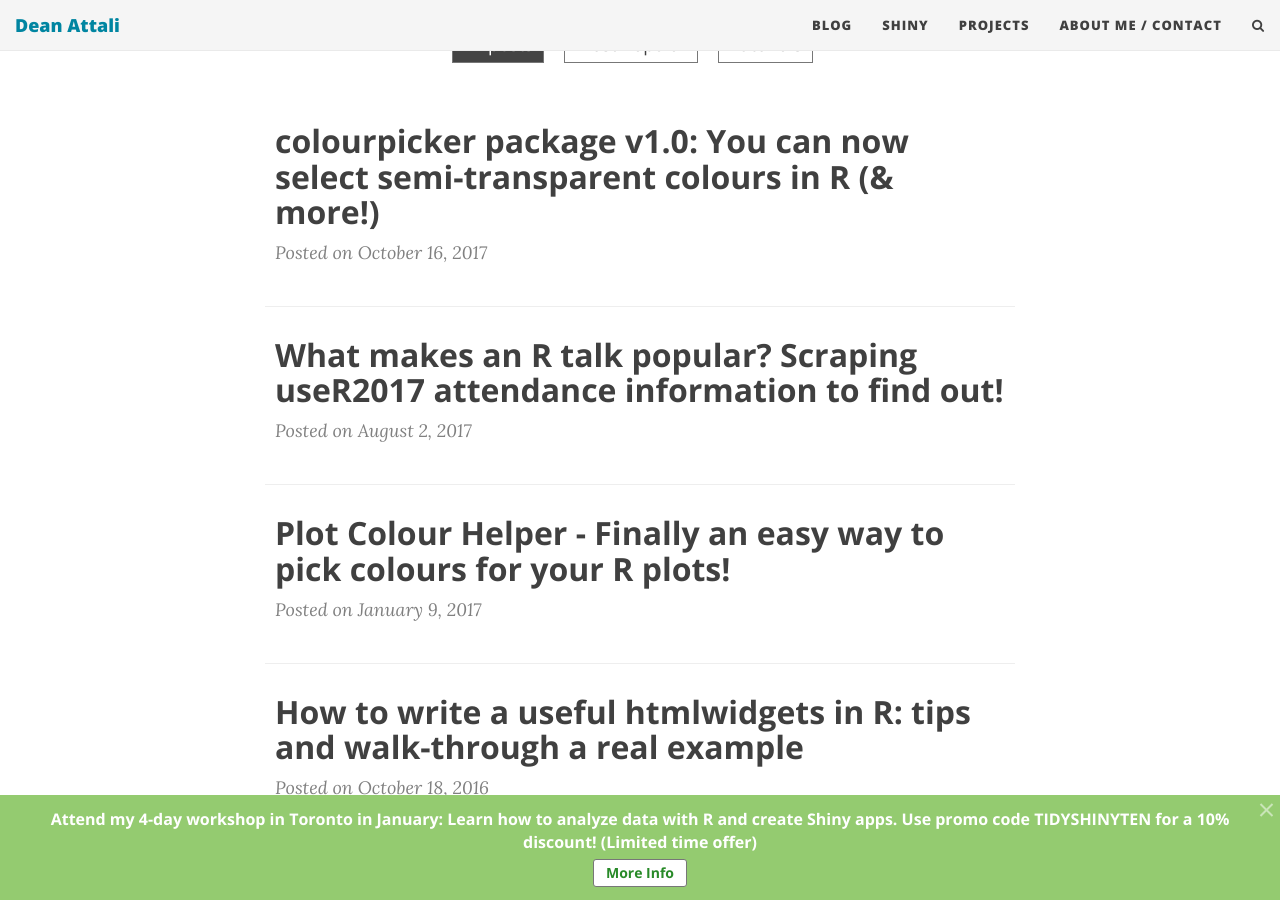
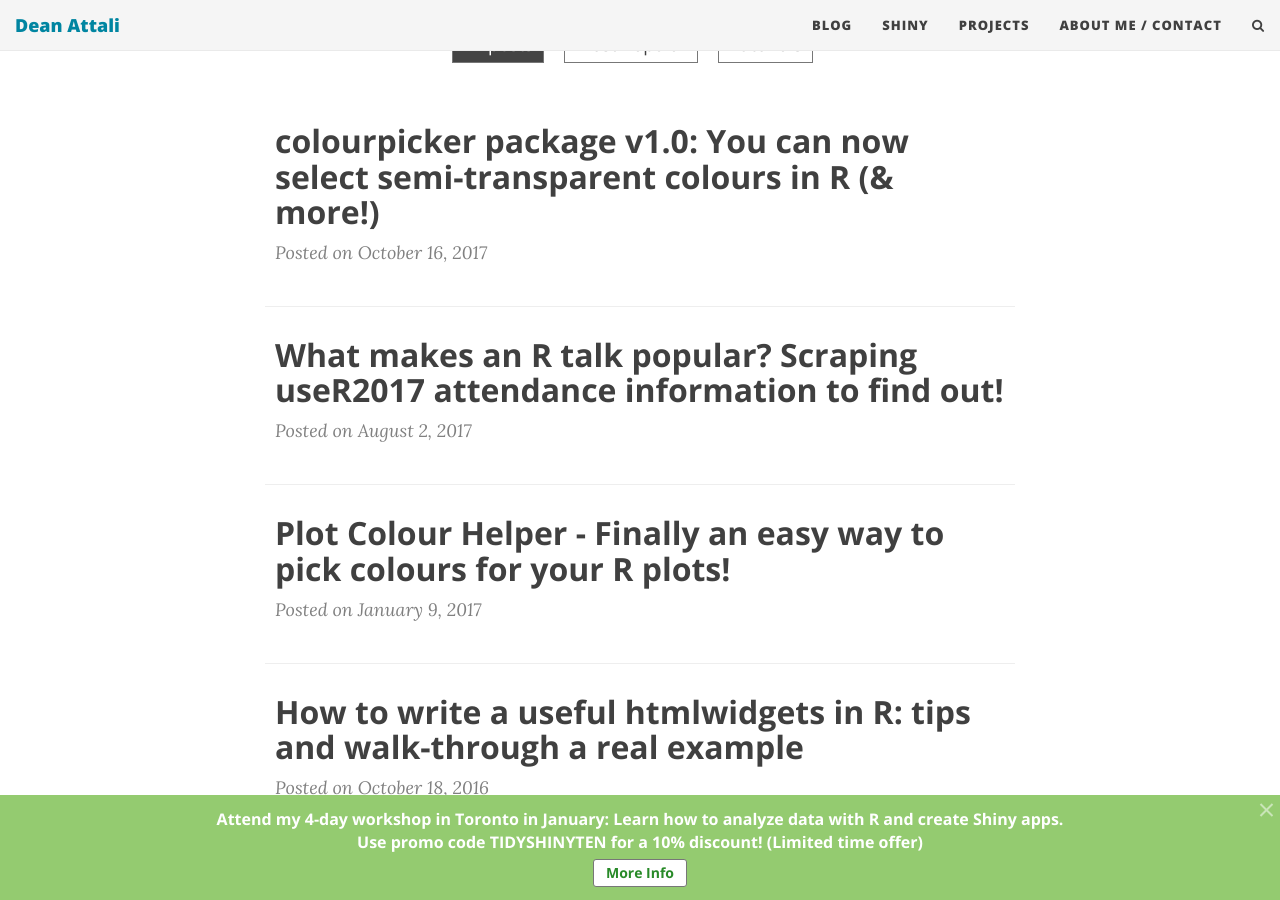
Before and after one commit to daattali/daattali.github.io, a Jekyll site: the page built from index.html, in a window 1280 px wide and 900 px high, scrolled down 552 px. Built offline with Jekyll 4.4.1, drawn with Linux system fonts in a browser that asks for light colours; nearby versions of some CDN libraries; the list of posts is cut into pages by our own code.

Commit message:
Update footer.html

```diff
--- a/_includes/footer.html
+++ b/_includes/footer.html
@@ -155,7 +155,7 @@
     <div>
       <div>
         <div class="addthis_bar_message2">
-          <span style="white-space:pre-line;display:inherit;word-wrap:normal;">Attend my 4-day workshop in Toronto in January: Learn how to analyze data with R and create Shiny apps. Use promo code TIDYSHINYTEN for a 10% discount! (Limited time offer)
+          <span style="white-space:pre-line;display:inherit;word-wrap:normal;">Attend my 4-day workshop in Toronto in January: Learn how to analyze data with R and create Shiny apps.<br/>Use promo code TIDYSHINYTEN for a 10% discount! (Limited time offer)
           </span>
         </div>
         <div>
```
